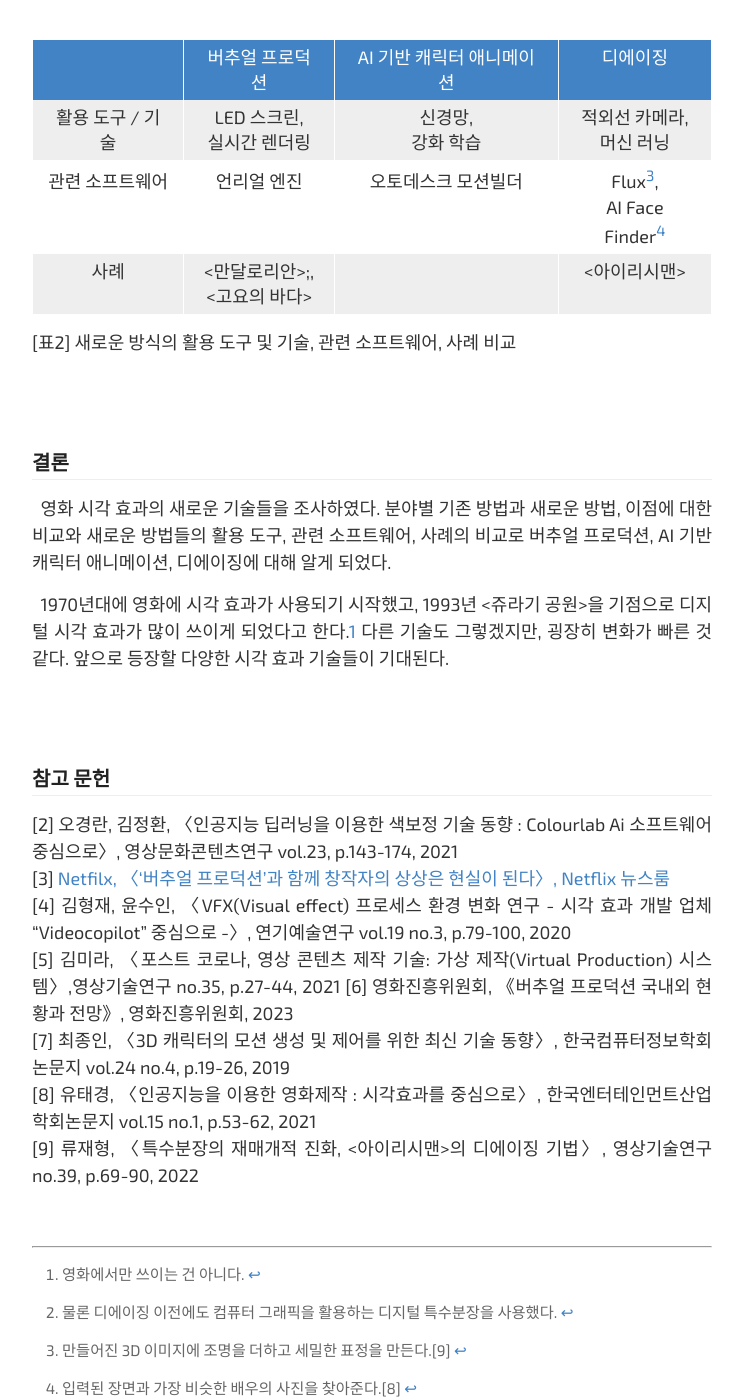
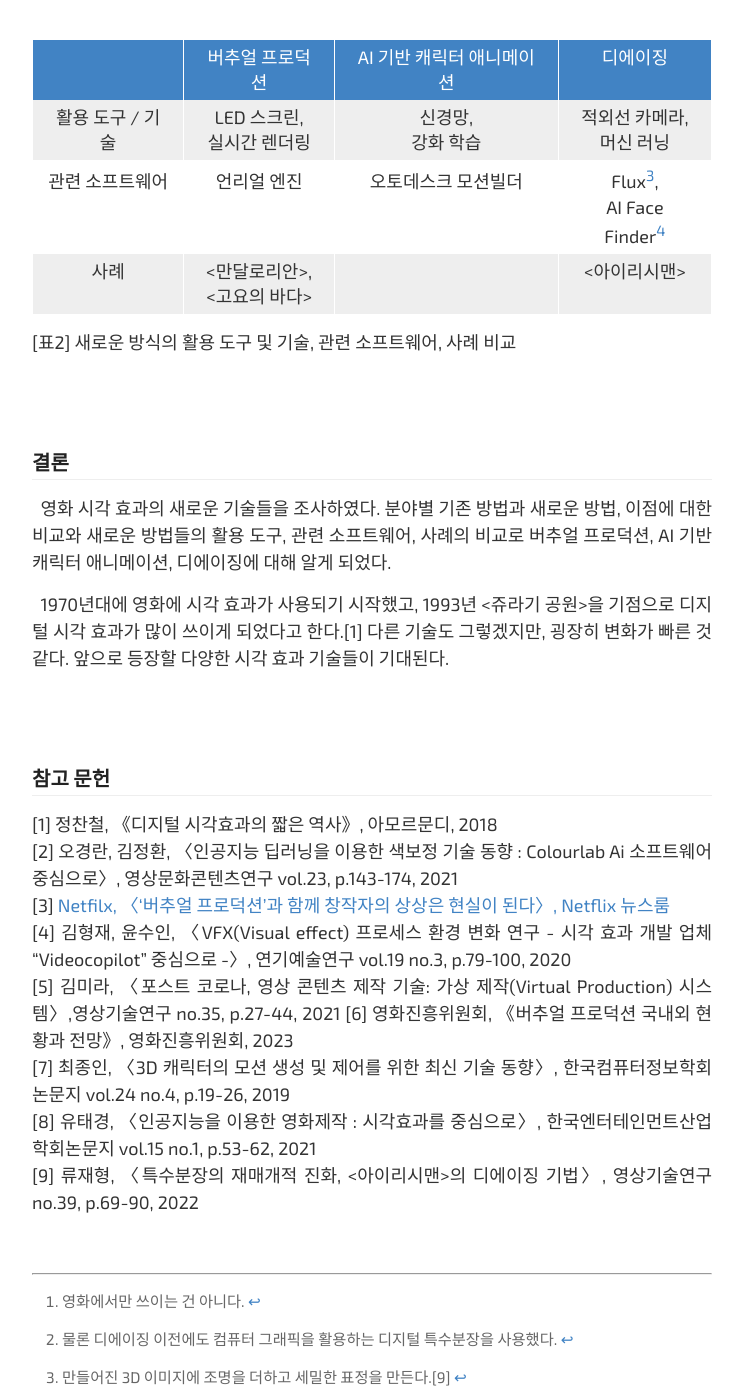
Before and after one commit to Sleeping-Gabin/Sleeping-Gabin.github.io, a Jekyll site: the page built from _posts/2023-10-06-VFX-survey.md, in a window 1280 px wide and 1400 px high, scrolled down 2704 px. Shown: the whole window, without its empty margins (268-1011 px from the left). Built offline with Jekyll 4.4.1, drawn with Linux system fonts in a browser that asks for light colours; some web fonts are replaced; some of the changed text lies outside the part shown.

Commit message:
Update 2023-10-06-VFX-survey.md

```diff
--- a/_posts/2023-10-06-VFX-survey.md
+++ b/_posts/2023-10-06-VFX-survey.md
@@ -69,7 +69,7 @@
 |:----------------:|:-----------------------------:|:-------------------------:|:------------------------------:|
 | 활용 도구 / 기술 | LED 스크린,<br>실시간 렌더링   | 신경망,<br>강화 학습       | 적외선 카메라,<br>머신 러닝     |
 | 관련 소프트웨어  | 언리얼 엔진                   | 오토데스크 모션빌더       | Flux[^3],<br>AI Face Finder[^4] |
-| 사례             | \<만달로리안\>;,<br>\<고요의 바다\> |                           | \<아이리시맨\>                   |
+| 사례             | \<만달로리안\>,<br>\<고요의 바다\> |                           | \<아이리시맨\>                   |
 
 [표2] 새로운 방식의 활용 도구 및 기술, 관련 소프트웨어, 사례 비교
 
@@ -85,7 +85,7 @@
 <br>
 
 ## 참고 문헌
-[1]: 정찬철, 《디지털 시각효과의 짧은 역사》, 아모르문디, 2018
+[1] 정찬철, 《디지털 시각효과의 짧은 역사》, 아모르문디, 2018
 [2] 오경란, 김정환, 〈인공지능 딥러닝을 이용한 색보정 기술 동향 : Colourlab Ai 소프트웨어 중심으로〉, 영상문화콘텐츠연구 vol.23, p.143-174, 2021
 [3] [Netfilx, 〈‘버추얼 프로덕션’과 함께 창작자의 상상은 현실이 된다〉, Netflix 뉴스룸](https://about.netflix.com/ko/news/vpopenhouse)
 [4] 김형재, 윤수인, 〈VFX(Visual effect) 프로세스 환경 변화 연구 - 시각 효과 개발 업체 “Videocopilot” 중심으로 -〉, 연기예술연구 vol.19 no.3, p.79-100, 2020
```
